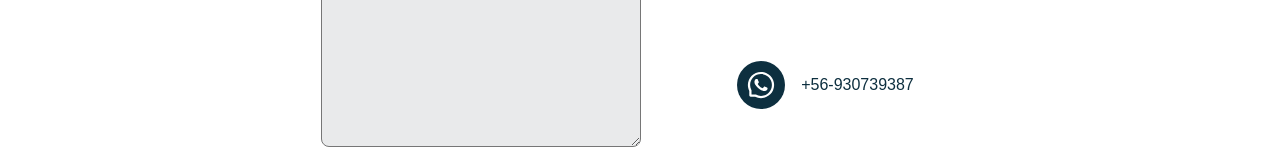
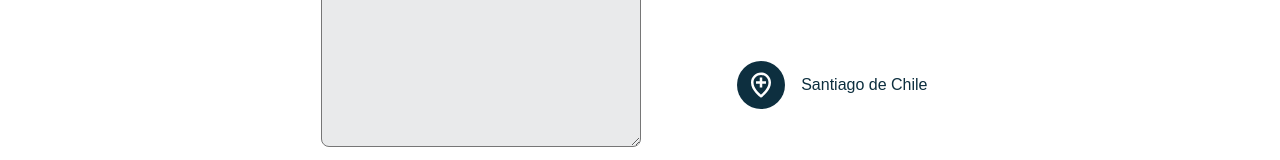
Before and after one commit to YsisC/portafolio, a React (Vite) app: page / in a window 1280 px wide. Shown: the part 4106-4266 px from the top of the page. Built offline with nearby package versions, Linux system fonts and the light colour scheme; a web font is replaced by a local one.

Commit message:
location

```diff
--- a/src/components/ContactMe/ContacMe.jsx
+++ b/src/components/ContactMe/ContacMe.jsx
@@ -3,6 +3,7 @@ import css from './ContactMe.module.scss'
 import { motion } from 'framer-motion'
 import {  staggerChildren, textVariant } from '../../utils/motion'
 import { AiOutlineMail, AiOutlineWhatsApp } from 'react-icons/ai'
+import { BiLocationPlus } from 'react-icons/bi'
 import emailjs from '@emailjs/browser';
 
 export default function ContacMe() {
@@ -58,8 +59,8 @@ export default function ContacMe() {
                             <p>+56-930739387</p>
                         </div>
                         <div className={css.info}>
-                            <div> <AiOutlineWhatsApp /> </div>
-                            <p>+56-930739387</p>
+                            <div> <BiLocationPlus /> </div>
+                            <p>Santiago de Chile</p>
                         </div>
                     </motion.div>
                 </div>
```
